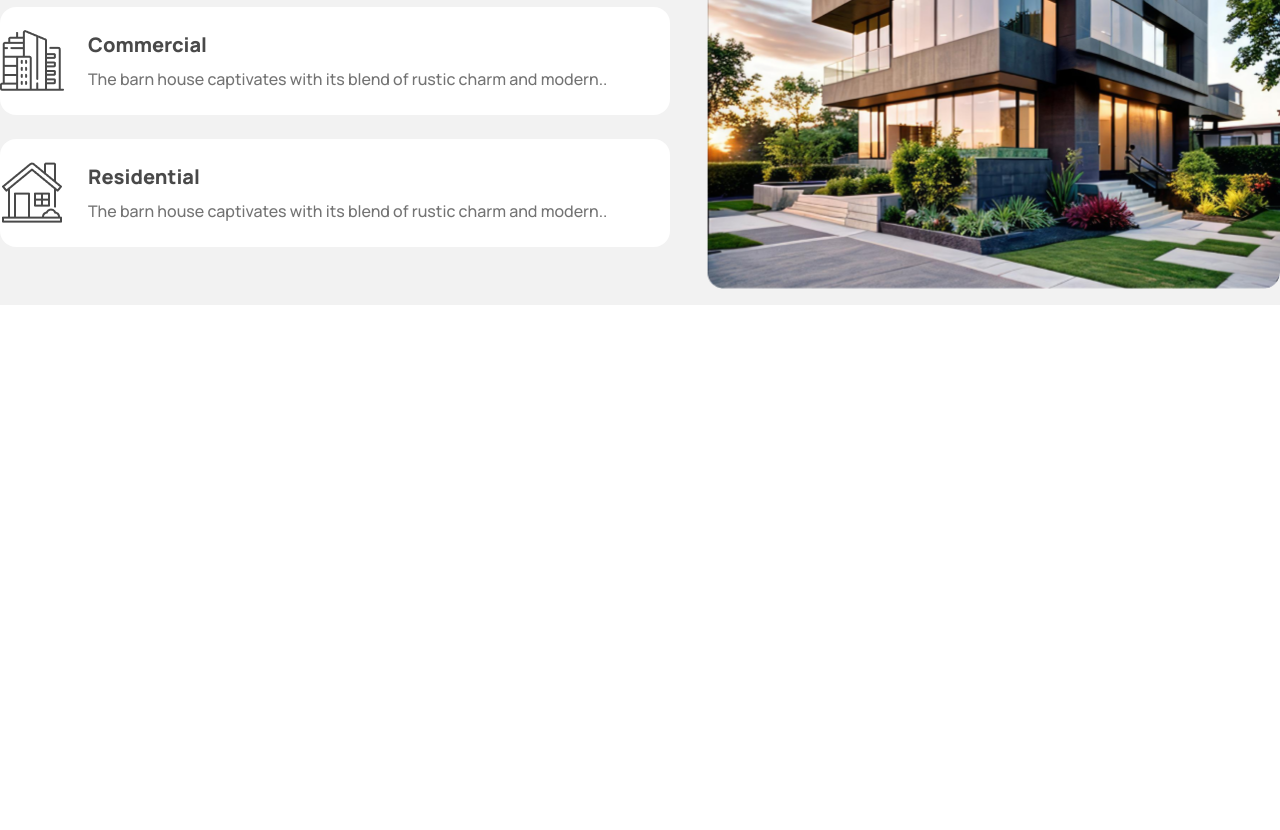
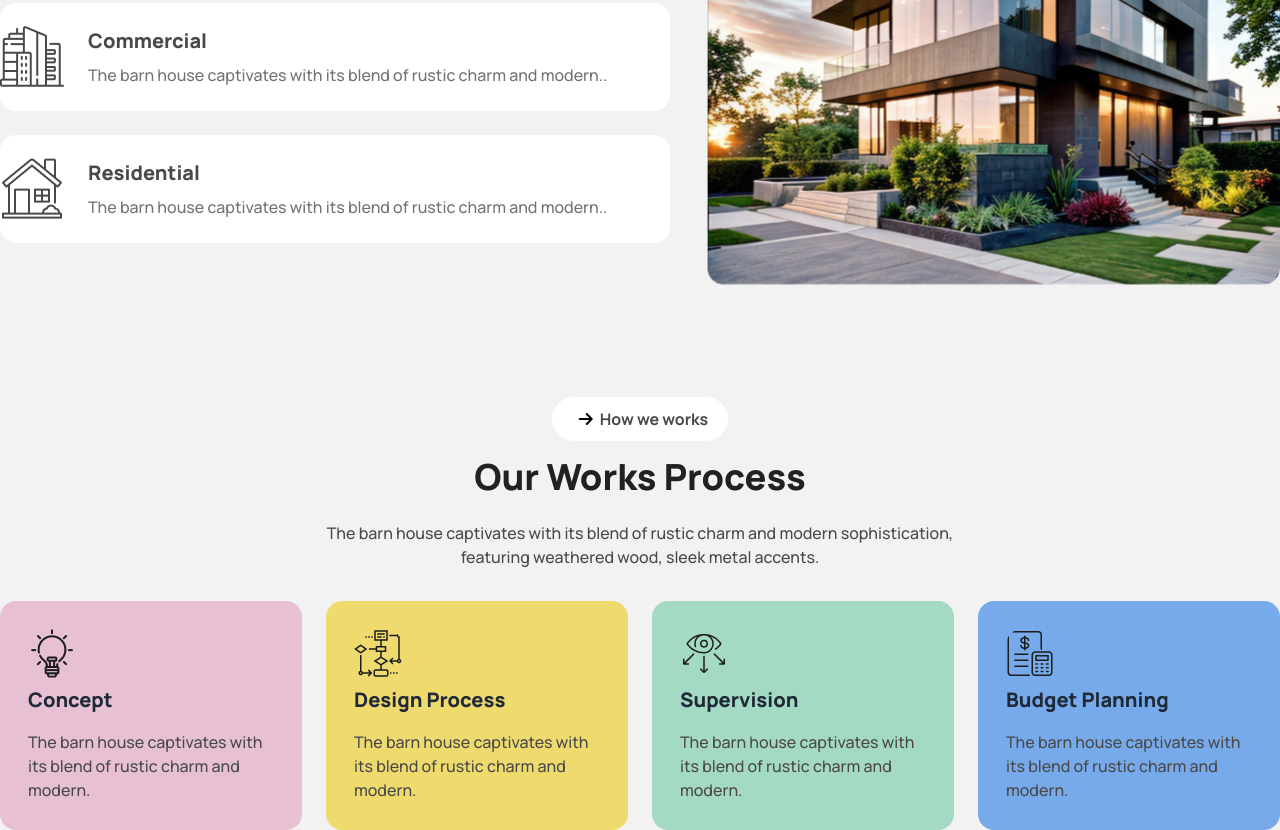
Before and after one commit to TajwarSadi0151/sadi-B10-Assignment-03, a plain HTML site: page index.html in a window 1280 px wide. Shown: the part 1278-2108 px from the top of the page. Before the commit the page ends 1583 px from the top, so only its background shows below. Drawn offline with nearby package versions, Linux system fonts and the light colour scheme.

Commit message:
third commit

```diff
--- a/index.html
+++ b/index.html
@@ -31,6 +31,7 @@
           colors: {
             primary: 'rgb(171, 239, 95)',
             secondary: 'rgba(171, 239, 95, 0.5)',
+            tertiary: 'rgba(171, 239, 95, 0.2)',
             body: 'rgb(30, 30, 30)',
             accent_heading: 'rgb(33, 33, 33)',
             accent_light: 'rgb(73, 73, 73)',
@@ -38,12 +39,16 @@
             card_heading: 'rgb(28, 28, 28)',
             footer_font: 'rgb(233, 233, 233)',
             bg_gray: 'rgb(30, 30, 30)',
+            bg_red: 'rgb(231, 193, 211)',
+            bg_yellow: 'rgb(239, 218, 110)',
+            mint_green: 'rgb(164, 218, 195)',
+            bg_blue: 'rgb(119, 170, 234)',
           },
           fontFamily: {
             Manrope: 'Manrope',
           },
           backgroundImage: {
-            background_gradient: 'linear-gradient(0.00deg, rgb(255, 255, 255),rgba(255, 255, 255, 0) 100%)',
+            background_gradient: 'linear-gradient(0.00deg, rgb(255, 255, 255),rgba(255, 255, 255, 0) 100%',
           },
         },
       },
@@ -55,7 +60,7 @@
 
 <body class="font-Manrope">
   <!-- *header part starts -->
-  <header class="xl:container mx-auto my-12 bg-background_gradient border-2 border-red-500">
+  <header class="xl:container mx-auto my-12 bg-background_gradient">
     <nav class="navbar">
       <!-- navbar start -->
       <div class="navbar-start">
@@ -155,7 +160,8 @@
     <div class="hero-content flex-col lg:flex-row pt-24 gap-9 xl:container mx-auto px-0">
       <div class="relative">
         <!-- vector image -->
-        <div class="lg:border-2 lg:border-dotted lg:border-neutral-400 lg:w-32 lg:h-24 lg:flex lg:justify-center lg:items-center lg:absolute lg:top-[-5rem] lg:left-[-2rem]">
+        <div
+          class="lg:border-2 lg:border-dotted lg:border-neutral-400 lg:w-32 lg:h-24 lg:flex lg:justify-center lg:items-center lg:absolute lg:top-[-5rem] lg:left-[-2rem]">
           <img src="assets/Vector.png" alt="" class="hidden lg:block">
         </div>
         <!-- about us button -->
@@ -168,7 +174,8 @@
           </a>
           <h5 class="text-base font-bold">About Us</h5>
         </div>
-        <h1 class="text-2xl text-center md:text-4xl font-extrabold mb-6 text-accent_heading md:text-left">We design thoughtful, liveable spaces</h1>
+        <h1 class="text-2xl text-center md:text-4xl font-extrabold mb-6 text-accent_heading md:text-left">We design
+          thoughtful, liveable spaces</h1>
         <p class="mb-6 text-sm md:text-base font-medium text-accent_light text-center md:text-left">
           The barn house captivates with its blend of rustic charm and modern sophistication, featuring weathered wood,
           sleek metal accents.
@@ -199,6 +206,76 @@
       <img src="assets/Rectangle.png" class="max-w-xs md:max-w-xl rounded-2xl" />
     </div>
   </div>
+  <!-- Work process -->
+  <section class="bg-base-200">
+    <div class="xl:container mx-auto pt-24">
+      <div class="flex justify-center mb-4">
+        <div class="flex w-44 items-center justify-center bg-white px-4 py-2 rounded-full">
+          <a>
+            <div class="flex items-center justify-center bg-white text-black size-7 rounded-3xl">
+              <i class="fa-solid fa-arrow-right">
+              </i>
+            </div>
+          </a>
+          <h5 class="text-base font-bold text-accent_light">How we works</h5>
+        </div>
+      </div>
+      <div class="flex flex-col items-center">
+        <h1 class="text-2xl text-center md:text-4xl font-extrabold mb-6 text-accent_heading">Our Works Process</h1>
+        <p class="mb-8 text-sm md:text-base font-medium text-accent_light max-w-2xl text-center">
+          The barn house captivates with its blend of rustic charm and modern sophistication, featuring weathered wood,
+          sleek metal accents.
+        </p>
+      </div>
+      <!-- card -->
+      <div class="grid grid-cols-1 md:grid-cols-2 lg:grid-cols-4 gap-6">
+        <div class="card bg-base-100 rounded-2xl bg-bg_red p-7">
+          <figure class="w-12">
+            <img src="assets/concept.png" alt="Shoes" />
+          </figure>
+          <div class="card-body p-0 mt-2">
+            <h2 class="card-title text-xl font-extrabold">Concept</h2>
+            <p class="mt-2 text-sm md:text-base font-medium text-accent_light">The barn house captivates with its blend
+              of
+              rustic charm and modern.</p>
+          </div>
+        </div>
+        <div class="card bg-base-100 rounded-2xl bg-bg_yellow p-7">
+          <figure class="w-12">
+            <img src="assets/flow-chart.png" alt="Shoes" />
+          </figure>
+          <div class="card-body p-0 mt-2">
+            <h2 class="card-title text-xl font-extrabold">Design Process</h2>
+            <p class="mt-2 text-sm md:text-base font-medium text-accent_light">The barn house captivates with its blend
+              of
+              rustic charm and modern.</p>
+          </div>
+        </div>
+        <div class="card bg-base-100 rounded-2xl bg-mint_green p-7">
+          <figure class="w-12">
+            <img src="assets/vision.png" alt="Shoes" />
+          </figure>
+          <div class="card-body p-0 mt-2">
+            <h2 class="card-title text-xl font-extrabold">Supervision</h2>
+            <p class="mt-2 text-sm md:text-base font-medium text-accent_light">The barn house captivates with its blend
+              of
+              rustic charm and modern.</p>
+          </div>
+        </div>
+        <div class="card bg-base-100 rounded-2xl bg-bg_blue p-7">
+          <figure class="w-12">
+            <img src="assets/budget-planning.png" alt="Shoes" />
+          </figure>
+          <div class="card-body p-0 mt-2">
+            <h2 class="card-title text-xl font-extrabold">Budget Planning</h2>
+            <p class="mt-2 text-sm md:text-base font-medium text-accent_light">The barn house captivates with its blend
+              of
+              rustic charm and modern.</p>
+          </div>
+        </div>
+      </div>
+    </div>
+  </section>
 
 </body>
 
```
